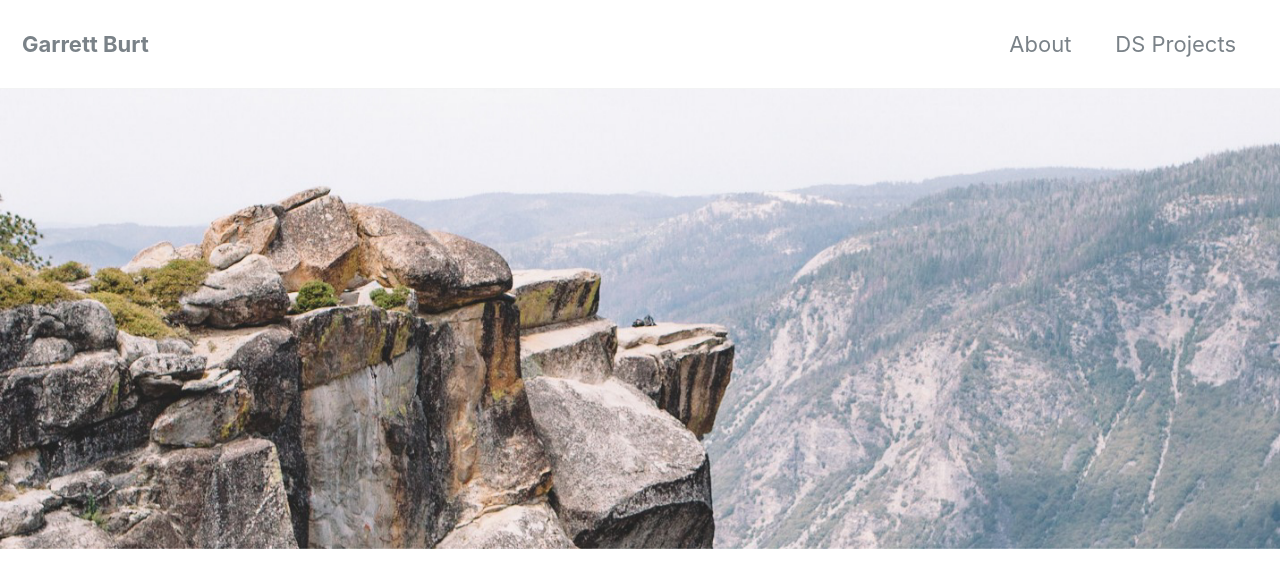
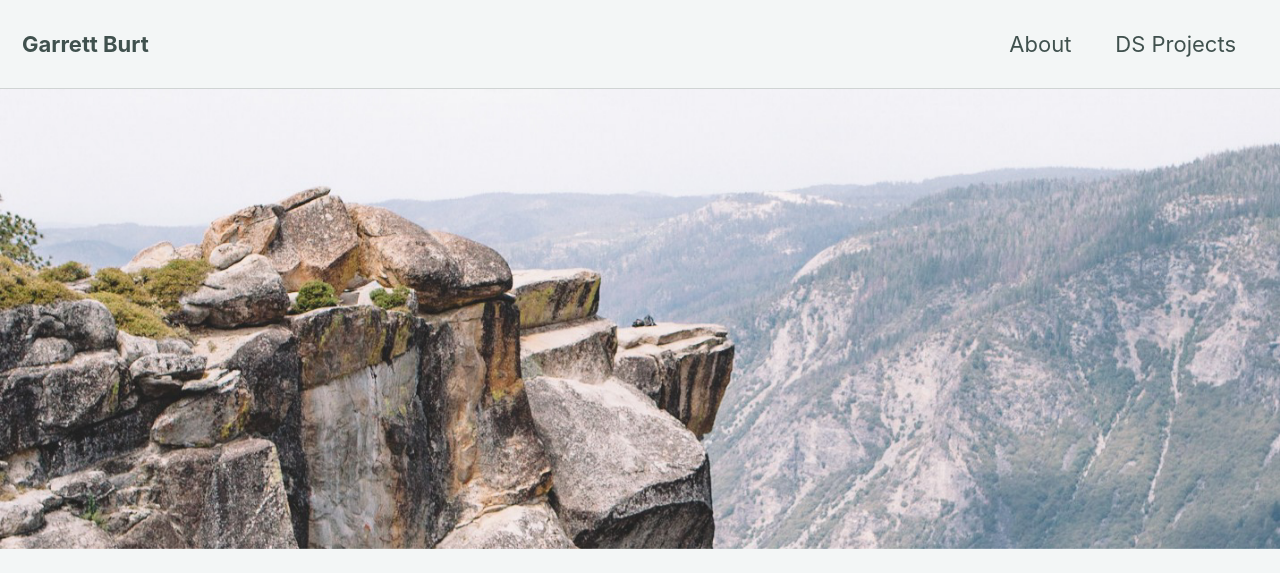
Before and after one commit to garrettburt/garrettburt.github.io, a Jekyll site: the page built from _posts/2018-08-29-testpost.md, in a window 1280 px wide and 1400 px high. Shown: the top 573 px of the window. Built offline with Jekyll 4.4.1, drawn with Linux system fonts in a browser that asks for light colours; nearby versions of some CDN libraries; grey boxes are pictures that could not be loaded.

```diff
--- a/_config.yml
+++ b/_config.yml
@@ -12,7 +12,7 @@
 
 # theme                  : "minimal-mistakes-jekyll"
 # remote_theme           : "mmistakes/minimal-mistakes"
-minimal_mistakes_skin    : "default" # "air", "aqua", "contrast", "dark", "dirt", "neon", "mint", "plum", "sunrise"
+minimal_mistakes_skin    : "mint" #"default" # "air", "aqua", "contrast", "dark", "dirt", "neon", "mint", "plum", "sunrise"
 
 # Site Settings
 locale                   : "en-US"
@@ -104,7 +104,7 @@ author:
   avatar           : "/images/avatar.jpeg" # path of avatar image, e.g. "/assets/images/bio-photo.jpg"
   bio              : "Data Science Porfolio"
   location         : "Salt Lake City, UT"
-  email            :
+  email            : burt.garrett33@gmail.com
   uri              :
   home             : # null (default), "absolute or relative url to link to author home"
   bitbucket        :
```
